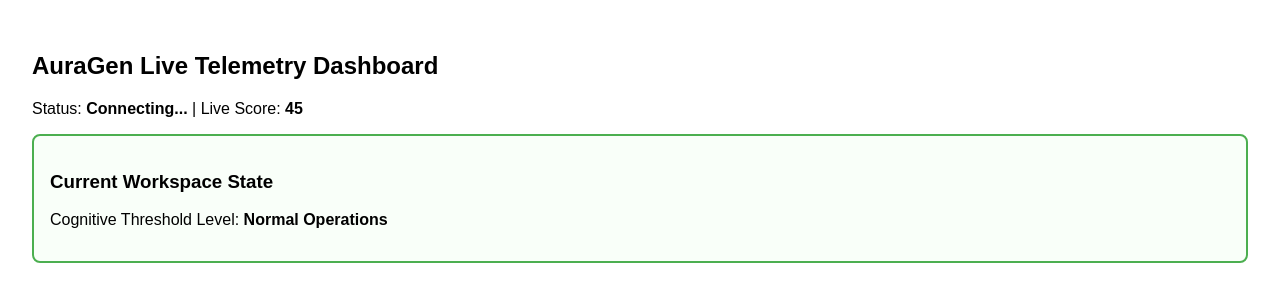
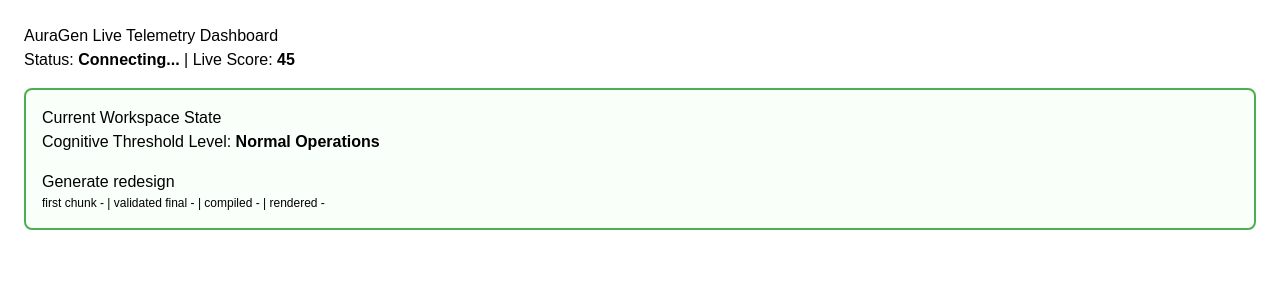
Before and after one commit to iamlovelesh24/Auragen, a React (Vite) app: page / in a window 1280 px wide. Shown: the top 302 px of the page. Built offline with nearby package versions, Linux system fonts and the light colour scheme; no server answers.

Commit message:
Add GeneratedPanel to render streamed generated component

```diff
--- a/AuraGenApp.jsx
+++ b/AuraGenApp.jsx
@@ -1,6 +1,7 @@
 import React, { useState, useEffect, useRef } from 'react';
 import AuraContainer from "./AuraGenContainer";
 import LLMFallbackBoundary from "./LLMFallbackBoundary";
+import GeneratedPanel from "./src/GeneratedPanel";
 
 export default function AuraGenApp() {
   const [telemetry, setTelemetry] = useState({ score: 45, status: 'Connecting...' });
@@ -63,6 +64,7 @@ export default function AuraGenApp() {
           <p>
             Cognitive Threshold Level: <strong>{telemetry.score > 70 ? 'High Load (Focused Mode)' : 'Normal Operations'}</strong>
           </p>
+          <GeneratedPanel score={telemetry.score} />
         </AuraContainer>
       </LLMFallbackBoundary>
     </div>
--- a/package.json
+++ b/package.json
@@ -9,6 +9,7 @@
     "preview": "vite preview"
   },
   "dependencies": {
+    "@babel/standalone": "^8.0.6",
     "framer-motion": "^14.0.0",
     "react": "^19.3.0",
     "react-dom": "^19.3.0",
--- /dev/null
+++ b/src/GeneratedPanel.jsx
@@ -0,0 +1,134 @@
+import React, { useState, useEffect } from "react";
+import * as Babel from "@babel/standalone";
+import LLMFallbackBoundary from "../LLMFallbackBoundary";
+
+const API = "http://localhost:8000/generate";
+
+// Demo only: generated code uses Tailwind classes, so load the Tailwind CDN.
+function useTailwindCdn() {
+  useEffect(() => {
+    if (document.getElementById("tw-cdn")) return;
+    const s = document.createElement("script");
+    s.id = "tw-cdn";
+    s.src = "https://cdn.tailwindcss.com";
+    document.head.appendChild(s);
+  }, []);
+}
+
+function compileTsx(tsx) {
+  const { code } = Babel.transform(tsx, {
+    filename: "Generated.tsx",
+    presets: ["typescript", "react"],
+    plugins: ["transform-modules-commonjs"],
+  });
+  const module = { exports: {} };
+  const requireShim = (name) => {
+    if (name === "react") return React;
+    throw new Error(`Import not allowed: ${name}`);
+  };
+  new Function("React", "require", "module", "exports", code)(
+    React, requireShim, module, module.exports
+  );
+  if (typeof module.exports.default !== "function") {
+    throw new Error("Generated code has no default component export");
+  }
+  return module.exports.default;
+}
+
+export default function GeneratedPanel({ score }) {
+  useTailwindCdn();
+  const [status, setStatus] = useState("idle");
+  const [Comp, setComp] = useState(null);
+  const [genId, setGenId] = useState(0);
+  const [error, setError] = useState(null);
+  const [times, setTimes] = useState({});
+  const [submitted, setSubmitted] = useState(null);
+
+  useEffect(() => {
+    if (Comp && times.compiled && !times.rendered) {
+      requestAnimationFrame(() =>
+        setTimes((t) => ({ ...t, rendered: performance.now() - t.t0 }))
+      );
+    }
+  }, [Comp]);
+
+  async function generate() {
+    const t0 = performance.now();
+    let t = { t0 };
+    setStatus("generating");
+    setError(null);
+    setComp(null);
+    setSubmitted(null);
+    setTimes({ t0 });
+    try {
+      const res = await fetch(API, {
+        method: "POST",
+        headers: { "Content-Type": "application/json" },
+        body: JSON.stringify({
+          cognitive_load_score: score,
+          field_name: "email",
+          signal_summary:
+            score > 70 ? "high cognitive load, long hesitation" : "normal activity",
+          original_field_type: "text",
+        }),
+      });
+      if (!res.ok) throw new Error(`HTTP ${res.status}`);
+      const reader = res.body.getReader();
+      const decoder = new TextDecoder();
+      let buf = "";
+      let final = null;
+      while (true) {
+        const { value, done } = await reader.read();
+        if (done) break;
+        buf += decoder.decode(value, { stream: true });
+        const parts = buf.split("\n\n");
+        buf = parts.pop();
+        for (const part of parts) {
+          if (!part.startsWith("data: ")) continue;
+          const ev = JSON.parse(part.slice(6));
+          if (ev.type === "chunk" && t.firstChunk === undefined) {
+            t.firstChunk = performance.now() - t0;
+          } else if (ev.type === "final") {
+            final = ev;
+          }
+        }
+      }
+      if (!final) throw new Error("Stream ended without a final event");
+      t.final = performance.now() - t0;
+      if (final.status !== "valid") {
+        throw new Error(`${final.reason}: ${final.message}`);
+      }
+      const C = compileTsx(final.tsx);
+      t.compiled = performance.now() - t0;
+      setTimes({ ...t });
+      setGenId((n) => n + 1);
+      setComp(() => C);
+      setStatus("done");
+    } catch (e) {
+      setError(String(e.message || e));
+      setTimes({ ...t });
+      setStatus("error");
+    }
+  }
+
+  const f = (v) => (v === undefined ? "-" : `${(v / 1000).toFixed(2)}s`);
+
+  return (
+    <div style={{ marginTop: 16 }}>
+      <button onClick={generate} disabled={status === "generating"}>
+        {status === "generating" ? "Generating..." : "Generate redesign"}
+      </button>
+      {error && <p style={{ color: "crimson" }}>Error: {error}</p>}
+      <p style={{ fontSize: 12 }}>
+        first chunk {f(times.firstChunk)} | validated final {f(times.final)} |
+        compiled {f(times.compiled)} | rendered {f(times.rendered)}
+      </p>
+      {Comp && (
+        <LLMFallbackBoundary key={genId}>
+          <Comp initialValues={{}} onNext={setSubmitted} onBack={() => {}} />
+        </LLMFallbackBoundary>
+      )}
+      {submitted && <p>onNext received: {String(submitted)}</p>}
+    </div>
+  );
+}
```
Also changed, not shown: 1 other file (tests, documents, lock files or other folders).
